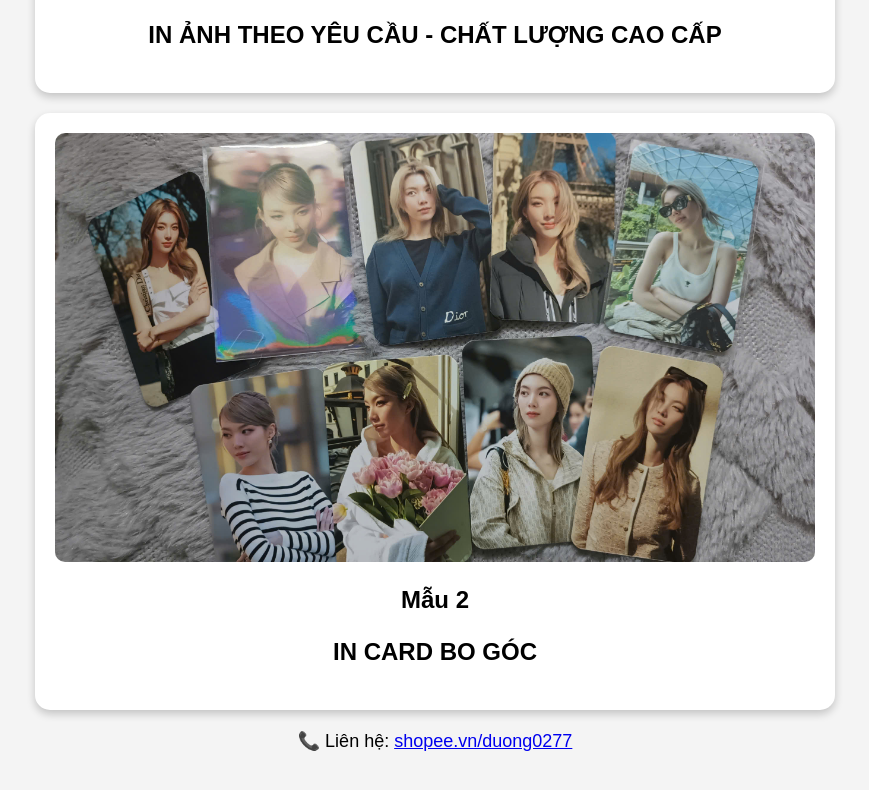
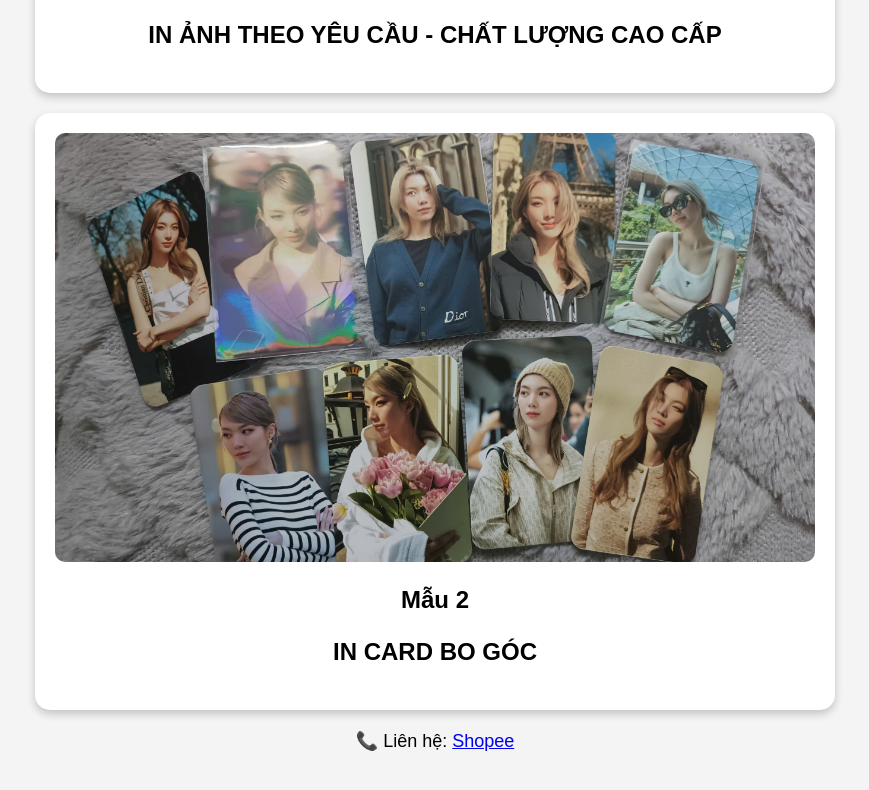
Before and after one commit to AlwaysLingOrm/IN-NH, a plain HTML site: page index.html in a window 1280 px wide. Shown: the part 642-1432 px from the top of the page, without its empty margins (205-1074 px from the left). Drawn offline with Linux system fonts and the light colour scheme.

Commit message:
Update index.html

```diff
--- a/index.html
+++ b/index.html
@@ -56,7 +56,7 @@
         </div>
 
         <div class="contact">
-            <p>📞 Liên hệ: <a href="https://zalo.me">shopee.vn/duong0277</a></p>
+            <p>📞 Liên hệ: <a href="shopee.vn/duong0277">Shopee</a></p>
         </div>
     </div>
 </body>
```
